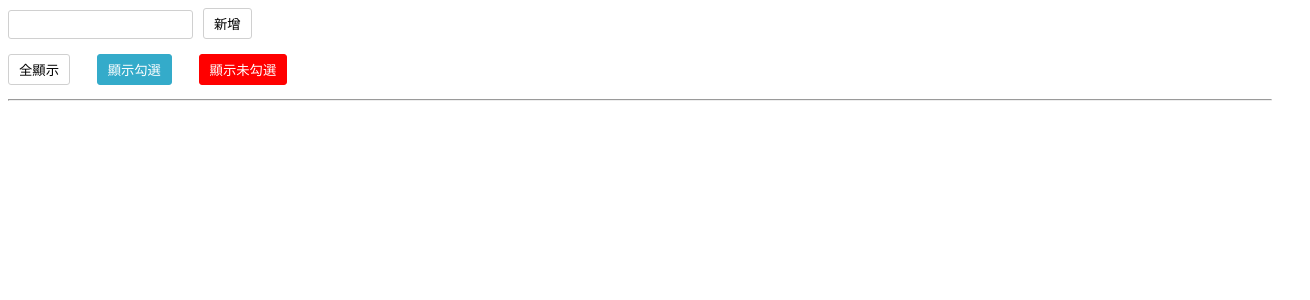
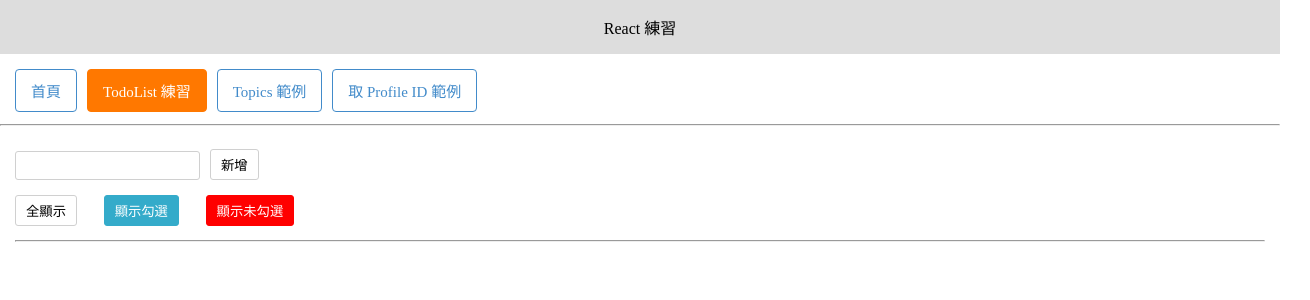
Before and after one commit to akayhu/todoList-exercise, a React (Create React App) app: page /todoList in a window 1280 px wide. Shown: the top 300 px of the page, 1310 px wide, since content can reach past the window. Built offline with nearby package versions, Linux system fonts and the light colour scheme.

Commit message:
create react router

```diff
--- a/src/containers/App.js
+++ b/src/containers/App.js
@@ -1,74 +1,84 @@
-import React, { Component } from 'react';
-import PropTypes from 'prop-types';
-import CreateTodo from '../components/CreateTodo';
-import TodoList from '../components/TodoList';
-import NavButton from '../components/NavButton';
-import { connect } from 'react-redux';
-import { addTodo, viewFilter, toggleTodo, deltetTodo, editTodo } from '../actions';
+import React, { Component, Fragment } from 'react';
+import './index.css';
+import Header from '../containers/Header/index';
+import Home from '../containers/Index/index';
+import { BrowserRouter as Router, Route, Link, NavLink } from "react-router-dom";
+import TodoListMain from '../containers/TodoList';
 
 class App extends Component {
-  constructor(props) {
-    super(props);
-    this.addTodoFunc = this.addTodoFunc.bind(this);
-    this.chanckFilter = this.chanckFilter.bind(this);
-    this.toggleTodoFunc = this.toggleTodoFunc.bind(this);
-    this.deltetTodoFunc = this.deltetTodoFunc.bind(this);
-    this.editTodoFunc = this.editTodoFunc.bind(this);
-  }
-  addTodoFunc(inputValue) {
-    this.props.addTodo(inputValue);
-  }
-  chanckFilter(type) {
-    this.props.viewFilter(type);
-  }
-  toggleTodoFunc(id) {
-    this.props.toggleTodo(id);
-  }
-  deltetTodoFunc(id) {
-    this.props.deltetTodo(id);
-  }
-  editTodoFunc(id, value) {
-    this.props.editTodo(id, value);
-  }
-  render() {
-    const { todoList, showFilter } = this.props;
-    return (
-      <div>
-        <CreateTodo
-          addTodoFunc={ this.addTodoFunc }
-        />
-        <NavButton
-          chanckFilterFunc={ this.chanckFilter }
-        />
-        <TodoList
-          listData={ todoList }
-          showFilter={ showFilter }
-          toggleTodoFunc={ this.toggleTodoFunc }
-          deltetTodoFunc={ this.deltetTodoFunc }
-          editTodoFunc={ this.editTodoFunc }
-        />
-      </div>
-    );
-  }
+	render() {
+		return (
+			<Fragment>
+				<Header />
+				<Router>
+					<div className="main">
+						<nav>
+							<IsNavLink activeOnlyWhenExact={ true } to="/" label="首頁" />
+							<IsNavLink to="/todoList" label="TodoList 練習" />
+							<IsNavLink to="/topics" label="Topics 範例" />
+							<IsNavLink to="/profile/9527" label="取 Profile ID 範例" />
+						</nav>
+						<hr />
+						<Route exact path="/" component={ Home } />
+						<Route path="/todoList" component={ TodoListMain } />
+						<Route path="/topics" component={ Topics } />
+						<Route path="/profile/:id" component={ ProfileId } />
+					</div>
+				</Router>
+			</Fragment>
+		);
+	}
 }
 
-App.propTypes = {
-  addTodo: PropTypes.func,
-  viewFilter: PropTypes.func,
-  todoList: PropTypes.array,
-  showFilter: PropTypes.string,
-  toggleTodo: PropTypes.func,
-  deltetTodo: PropTypes.func,
-  editTodo: PropTypes.func
-};
+const IsNavLink = ({ label, to, activeOnlyWhenExact }) => (
+	<Route
+		path={ to }
+		exact={ activeOnlyWhenExact }
+		children={ ({ match }) => {
+			const isSelect = match ? 'select' : '';
+			const isActive = match ? 'active' : '';
+			return (
+				<div className={ `${isActive} ` }>
+					<NavLink activeClassName={ isSelect } to={ to }>{ label }</NavLink>
+				</div>
+			);
+		 }}
+	/>
+);
 
-const mapStateToProps = (state) => {
-  return {
-    todoList: state.todoData,
-    showFilter: state.viewFilter
-  }
-};
+const Topics = ({ match }) => (
+	<div className="topics_main">
+		<span>Topics</span>
+		<ul>
+			<li>
+				<Link to={ `${match.url}/rendering` }>Rendering with React</Link>
+			</li>
+			<li>
+				<Link to={ `${match.url}/components` }>Components</Link>
+			</li>
+			<li>
+				<Link to={ `${match.url}/props-v-state` }>Props v. State</Link>
+			</li>
+		</ul>
+		<Route path={ `${match.url}/:topicId` } component={ Topic } />
+		<Route
+			exact
+			path={ match.url }
+			render={ () => <h3>Please select a topic.</h3> }
+		/>
+	</div>
+);
 
-const action = { addTodo, viewFilter, toggleTodo, deltetTodo, editTodo };
+const Topic = ({ match }) => (
+	<div>
+		<span>{ match.params.topicId }</span>
+	</div>
+);
 
-export default connect(mapStateToProps, action)(App);;
+const ProfileId = ({ match }) => (
+	<div className="topics_main">
+		Profile ID 是: { match.params.id }
+	</div>
+);
+
+export default App;
--- /dev/null
+++ b/src/containers/Header/index.css
@@ -0,0 +1,6 @@
+header {
+	text-align: center;
+	background: #ddd;
+	padding: 15px 0;
+	margin-bottom: 15px;
+}
--- /dev/null
+++ b/src/containers/Header/index.js
@@ -0,0 +1,6 @@
+import React from 'react';
+import './index.css';
+
+const Header = () => <header>React 練習</header>
+
+export default Header;
--- /dev/null
+++ b/src/containers/Index/index.css
@@ -0,0 +1,3 @@
+.index_main {
+  padding: 15px;
+}
--- /dev/null
+++ b/src/containers/Index/index.js
@@ -0,0 +1,6 @@
+import React from 'react';
+import './index.css';
+
+const Index = () => <div className="index_main">首頁 規劃中</div>
+
+export default Index;
--- /dev/null
+++ b/src/containers/TodoList/index.css
@@ -0,0 +1,3 @@
+.todoList_main {
+  padding: 15px;
+}
--- /dev/null
+++ b/src/containers/TodoList/index.js
@@ -0,0 +1,75 @@
+import React, { Component } from 'react';
+import './index.css';
+import PropTypes from 'prop-types';
+import CreateTodo from '../../components/CreateTodo';
+import TodoList from '../../components/TodoList';
+import NavButton from '../../components/NavButton';
+import { connect } from 'react-redux';
+import { addTodo, viewFilter, toggleTodo, deltetTodo, editTodo } from '../../actions';
+
+class TodoListMain extends Component {
+	constructor(props) {
+		super(props);
+		this.addTodoFunc = this.addTodoFunc.bind(this);
+		this.chanckFilter = this.chanckFilter.bind(this);
+		this.toggleTodoFunc = this.toggleTodoFunc.bind(this);
+		this.deltetTodoFunc = this.deltetTodoFunc.bind(this);
+		this.editTodoFunc = this.editTodoFunc.bind(this);
+	}
+	addTodoFunc(inputValue) {
+		this.props.addTodo(inputValue);
+	}
+	chanckFilter(type) {
+		this.props.viewFilter(type);
+	}
+	toggleTodoFunc(id) {
+		this.props.toggleTodo(id);
+	}
+	deltetTodoFunc(id) {
+		this.props.deltetTodo(id);
+	}
+	editTodoFunc(id, value) {
+		this.props.editTodo(id, value);
+	}
+	render() {
+		const { todoList, showFilter } = this.props;
+		return (
+			<div className="todoList_main">
+				<CreateTodo
+					addTodoFunc={ this.addTodoFunc }
+				/>
+				<NavButton
+					chanckFilterFunc={ this.chanckFilter }
+				/>
+				<TodoList
+					listData={ todoList }
+					showFilter={ showFilter }
+					toggleTodoFunc={ this.toggleTodoFunc }
+					deltetTodoFunc={ this.deltetTodoFunc }
+					editTodoFunc={ this.editTodoFunc }
+				/>
+			</div>
+		);
+	}
+}
+
+TodoListMain.propTypes = {
+	addTodo: PropTypes.func,
+	viewFilter: PropTypes.func,
+	todoList: PropTypes.array,
+	showFilter: PropTypes.string,
+	toggleTodo: PropTypes.func,
+	deltetTodo: PropTypes.func,
+	editTodo: PropTypes.func
+};
+
+const mapStateToProps = (state) => {
+	return {
+		todoList: state.todoData,
+		showFilter: state.viewFilter
+	}
+};
+
+const action = { addTodo, viewFilter, toggleTodo, deltetTodo, editTodo };
+
+export default connect(mapStateToProps, action)(TodoListMain);
--- /dev/null
+++ b/src/containers/index.css
@@ -0,0 +1,32 @@
+head, body {
+	margin: 0;
+	padding: 0;
+	height: 100%;
+}
+nav {
+	padding: 0 15px;
+	display: inline-block;
+	width: 100%;
+}
+nav div {
+	float: left;
+}
+.main nav a {
+	border: 1px solid #428bca;
+	font-size: 15px;
+	padding: 10px 15px;
+	color: #428bca;
+	background: hsla(0,0%,100%,.6);
+	margin-right: 10px;
+	text-decoration: none;
+	border-radius: 4px;
+	display: inline-block;
+}
+.main nav .active a {
+	border: 1px solid #ff7800;
+	color: #fff;
+	background-color: #ff7800;
+}
+.topics_main {
+	padding: 15px;
+}
```
Also changed, not shown: package.json (+5 -5 lines), src/components/NavButton.js (indentation only), 1 other file (tests, documents, lock files or other folders).
